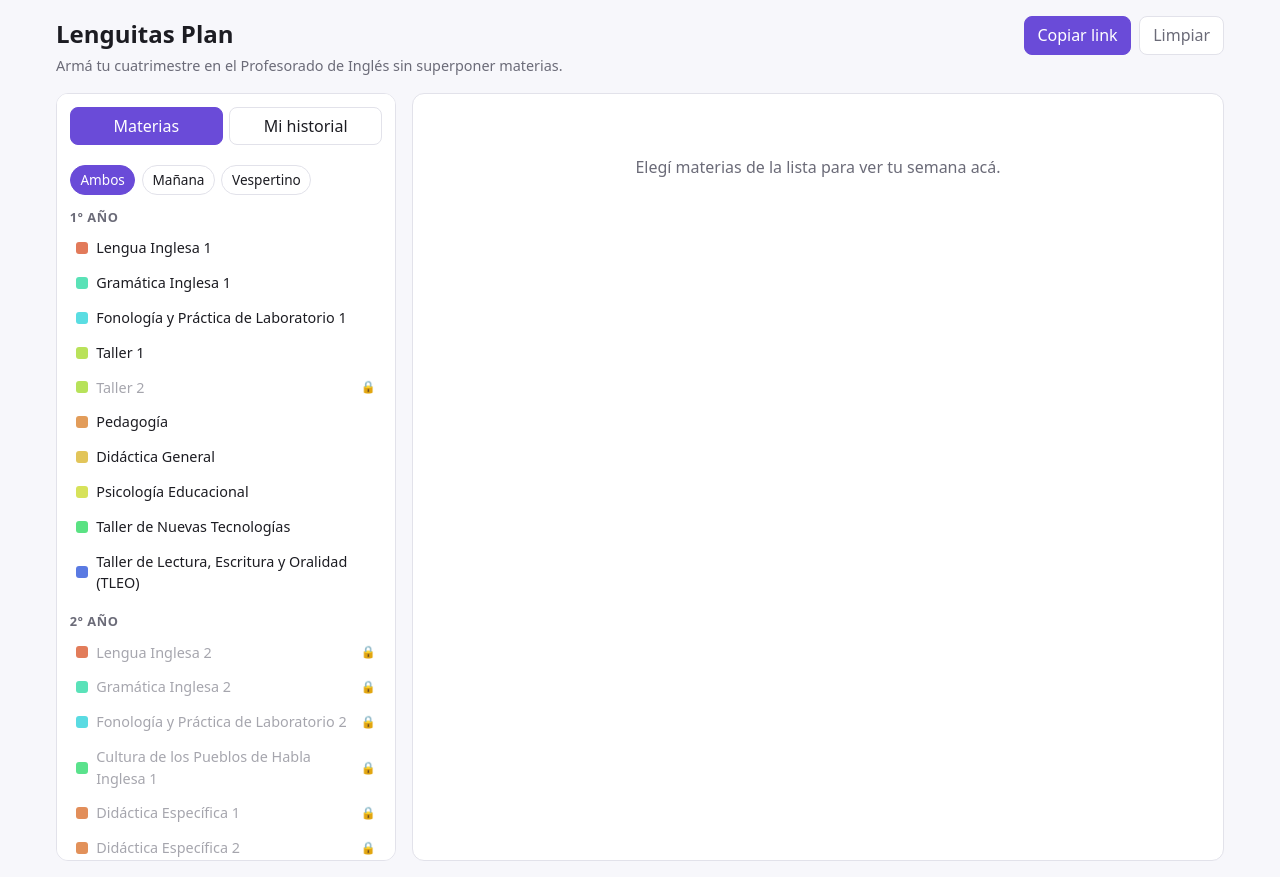
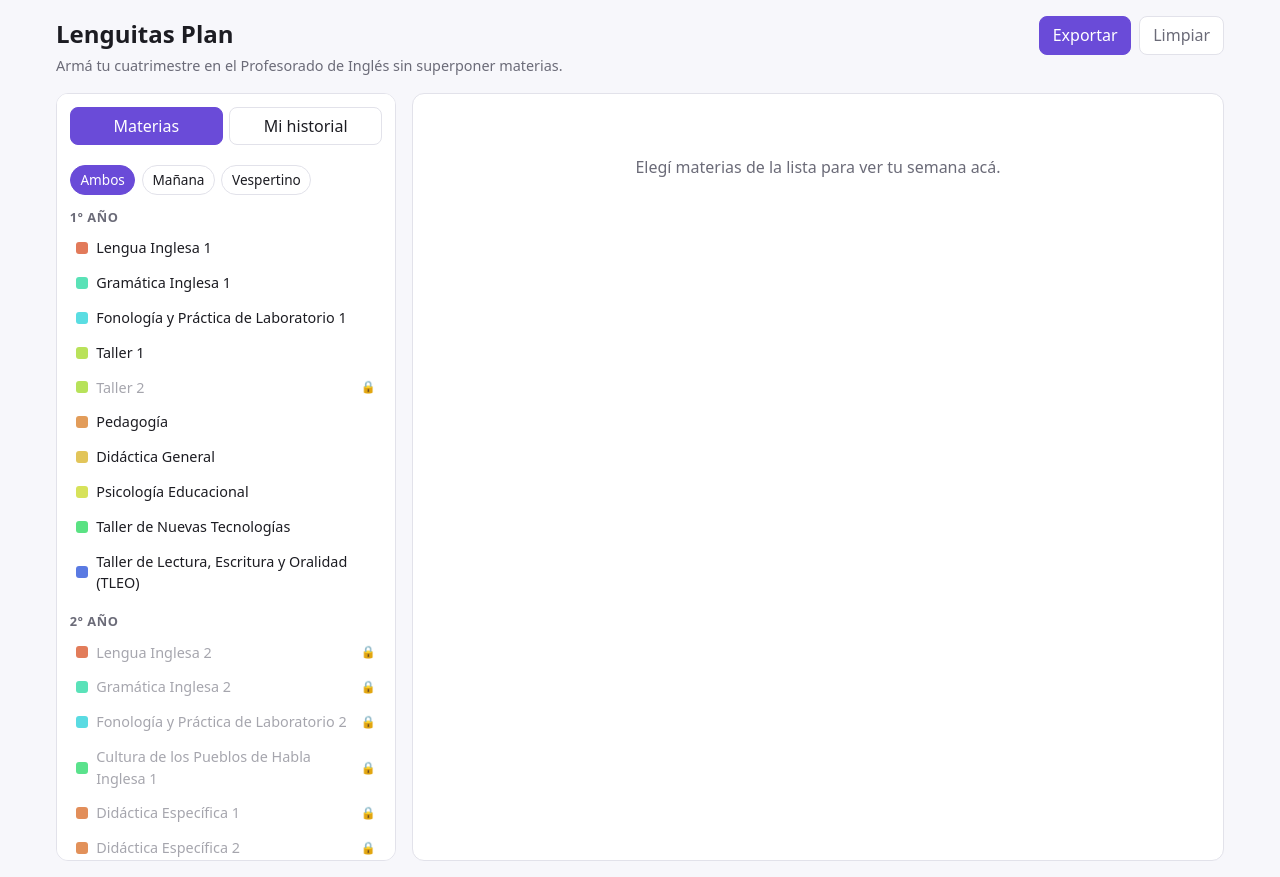
Before and after one commit to miru-porto/lenguitas-plan, a React (Vite) app: page / in a window 1280 px wide. Built offline with nearby package versions, Linux system fonts and the light colour scheme.

Commit message:
feat(ui): boton Exportar descarga PNG en vez de CSV

```diff
--- a/src/App.tsx
+++ b/src/App.tsx
@@ -3,6 +3,7 @@ import "./App.css";
 import { catedras, nombreDe } from "./data";
 import { detectarSuperposiciones } from "./logic";
 import { useEstado, type FiltroTurno } from "./useEstado";
+import { descargarPNG } from "./export";
 import { Grilla } from "./components/Grilla";
 import { SelectorMaterias } from "./components/SelectorMaterias";
 import { Historial } from "./components/Historial";
@@ -21,10 +22,8 @@ export default function App() {
     setEstadoMaterias,
     setTurno,
     limpiar,
-    permalink,
   } = useEstado();
   const [tab, setTab] = useState<"materias" | "historial">("materias");
-  const [copiado, setCopiado] = useState(false);
 
   const seleccionadas = useMemo(
     () => catedras.filter((c) => estado.seleccionadas.includes(c.id)),
@@ -34,12 +33,6 @@ export default function App() {
     () => detectarSuperposiciones(seleccionadas),
     [seleccionadas],
   );
-
-  const copiarPermalink = async () => {
-    await navigator.clipboard.writeText(permalink());
-    setCopiado(true);
-    setTimeout(() => setCopiado(false), 1500);
-  };
 
   return (
     <div className="app">
@@ -51,8 +44,16 @@ export default function App() {
           </p>
         </div>
         <div className="app-acciones">
-          <button onClick={copiarPermalink}>
-            {copiado ? "¡Copiado!" : "Copiar link"}
+          <button
+            onClick={() => descargarPNG(seleccionadas)}
+            disabled={seleccionadas.length === 0}
+            title={
+              seleccionadas.length === 0
+                ? "Elegí materias para exportar"
+                : "Descargar tu horario como imagen (.png)"
+            }
+          >
+            Exportar
           </button>
           <button onClick={limpiar} className="btn-secundario">
             Limpiar
```
